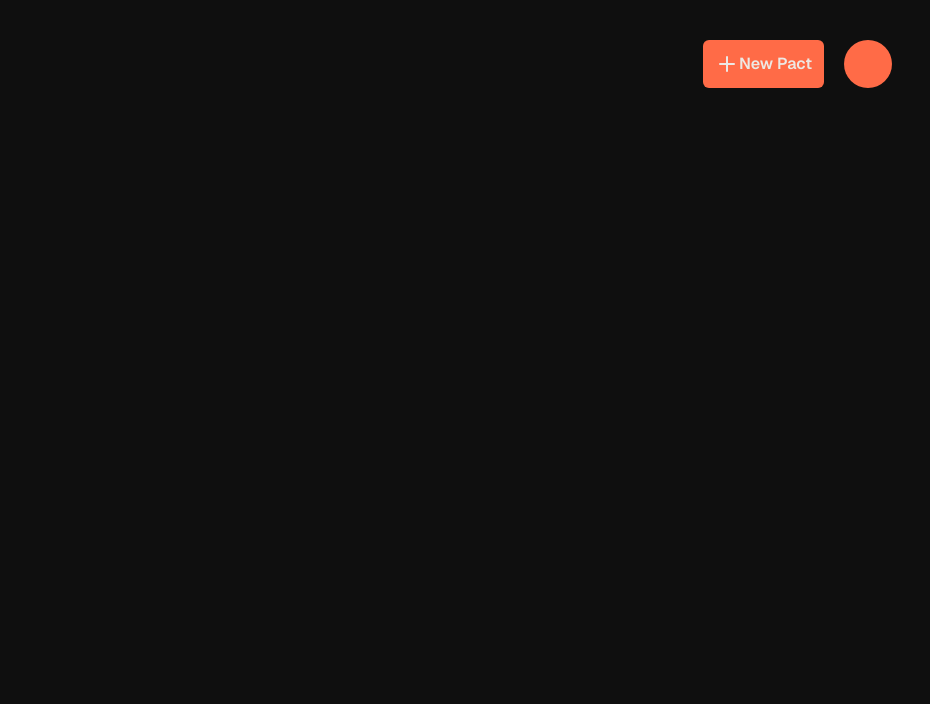
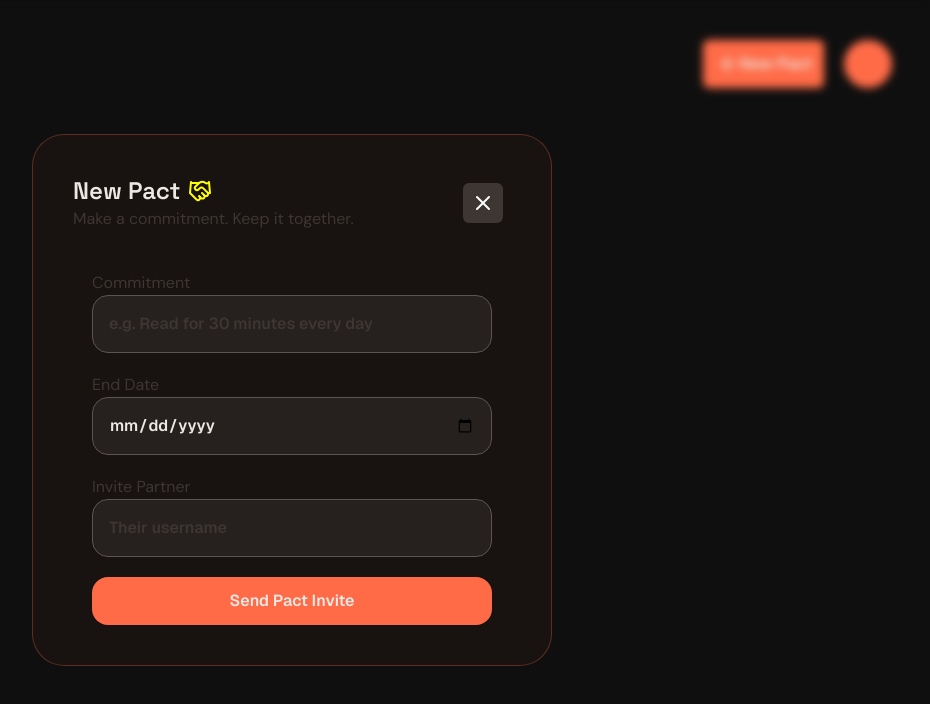
Before and after one commit to jordanfulawka/pact, a Next.js app in the folder client/: page /dashboard in a window 1280 px wide. Both pictures are taken after a click on the button "New Pact". Shown: the top 704 px of the page, without its empty margins (348-1278 px from the left). Built offline with nearby package versions, Linux system fonts and the light colour scheme.

Commit message:
feat: add create pact modal

```diff
--- a/client/app/(app)/dashboard/page.tsx
+++ b/client/app/(app)/dashboard/page.tsx
@@ -1,20 +1,28 @@
 'use client';
 
+import CreatePactModal from '@/components/CreatePactModal';
 import { useAuth } from '@/contexts/AuthProvider';
 import { Plus } from 'lucide-react';
-import { useEffect } from 'react';
+import { useState } from 'react';
 
 function DashboardPage() {
   const { user } = useAuth();
+  const [showCreatePactModal, setShowCreatePactModal] = useState(false);
 
   return (
     <div className='bg-background-primary h-full'>
+      {showCreatePactModal && (
+        <CreatePactModal onClose={() => setShowCreatePactModal(false)} />
+      )}
       <div className='flex p-10 items-center justify-between'>
         <div className='text-text-primary font-headings text-2xl font-semibold'>
           {user?.name}
         </div>
         <div className='flex items-center gap-5'>
-          <button className='flex bg-primary-accent rounded-md p-3 text-text-primary font-semibold'>
+          <button
+            className='flex bg-primary-accent rounded-md p-3 text-text-primary font-semibold'
+            onClick={() => setShowCreatePactModal(true)}
+          >
             <Plus /> New Pact
           </button>
           <div className='bg-primary-accent w-12 h-12 rounded-full flex items-center justify-center text-text-primary font-bold'>
--- a/client/app/globals.css
+++ b/client/app/globals.css
@@ -44,3 +44,23 @@ body {
   --font-sans: var(--font-geist-sans);
   --font-mono: var(--font-geist-mono);
 }
+
+input::-webkit-input-placeholder {
+  /* WebKit browsers */
+  color: #3d3633; /* 1em -> input font-size * 1 -> 40px * 1 = 40px */
+}
+
+input:-moz-placeholder {
+  /* Mozilla Firefox 4 to 18 */
+  color: #3d3633;
+}
+
+input::-moz-placeholder {
+  /* Mozilla Firefox 19+ */
+  color: #3d3633;
+}
+
+input:-ms-input-placeholder {
+  /* Internet Explorer 10+ */
+  color: #3d3633;
+}
--- a/client/app/page.tsx
+++ b/client/app/page.tsx
@@ -1,4 +1,3 @@
-import Image from 'next/image';
 import { redirect } from 'next/navigation';
 
 export default function Home() {
--- /dev/null
+++ b/client/components/CreatePactModal.tsx
@@ -0,0 +1,79 @@
+'use client';
+
+import { Handshake, X } from 'lucide-react';
+import { useState } from 'react';
+
+function CreatePactModal({ onClose }: { onClose: () => void }) {
+  const [commitment, setCommitment] = useState('');
+  const [invite, setInvite] = useState('');
+  const [endDate, setEndDate] = useState('');
+
+  return (
+    <div
+      className='fixed inset-0 z-50 backdrop-blur-xs flex justify-center items-center'
+      onClick={onClose}
+    >
+      <div
+        className='w-130 bg-background-modal border border-primary-accent/30 rounded-4xl'
+        onClick={(e) => e.stopPropagation()}
+      >
+        <div className='flex items-center justify-between px-10 py-10'>
+          <div className='flex flex-col'>
+            <h3 className='font-semibold font-headings text-2xl flex items-center gap-2 text-text-primary'>
+              New Pact <Handshake color='yellow' />
+            </h3>
+            <p className='font-body text-text-tertiary'>
+              Make a commitment. Keep it together.
+            </p>
+          </div>
+          <div
+            className='w-10 h-10 flex items-center justify-center bg-text-tertiary rounded-md m-2'
+            onClick={onClose}
+          >
+            <X color='white' />
+          </div>
+        </div>
+        <div>
+          <form className='flex flex-col gap-5 items-center mb-10'>
+            <div className='flex flex-col'>
+              <label className='font-body text-text-tertiary'>Commitment</label>
+              <input
+                type='text'
+                placeholder='e.g. Read for 30 minutes every day'
+                value={commitment}
+                onChange={(e) => setCommitment(e.target.value)}
+                className='p-4 bg-text-tertiary/40 w-100 rounded-2xl text-text-primary font-semibold border border-text-label focus:border-primary-accent focus:outline focus:outline-primary-accent'
+              />
+            </div>
+            <div className='flex flex-col'>
+              <label className='font-body text-text-tertiary'>End Date</label>
+              <input
+                type='date'
+                value={endDate}
+                onChange={(e) => setEndDate(e.target.value)}
+                className='p-4 bg-text-tertiary/40 w-100 rounded-2xl text-text-primary font-semibold border border-text-label focus:border-primary-accent focus:outline focus:outline-primary-accent'
+              />
+            </div>
+            <div className='flex flex-col'>
+              <label className='font-body text-text-tertiary'>
+                Invite Partner
+              </label>
+              <input
+                type='text'
+                placeholder='Their username'
+                value={invite}
+                onChange={(e) => setInvite(e.target.value)}
+                className='p-4 bg-text-tertiary/40 w-100 rounded-2xl text-text-primary font-semibold border border-text-label focus:border-primary-accent focus:outline focus:outline-primary-accent'
+              />
+            </div>
+            <button className='bg-primary-accent w-100 p-3 text-text-primary font-semibold rounded-2xl'>
+              Send Pact Invite
+            </button>
+          </form>
+        </div>
+      </div>
+    </div>
+  );
+}
+
+export default CreatePactModal;
```
